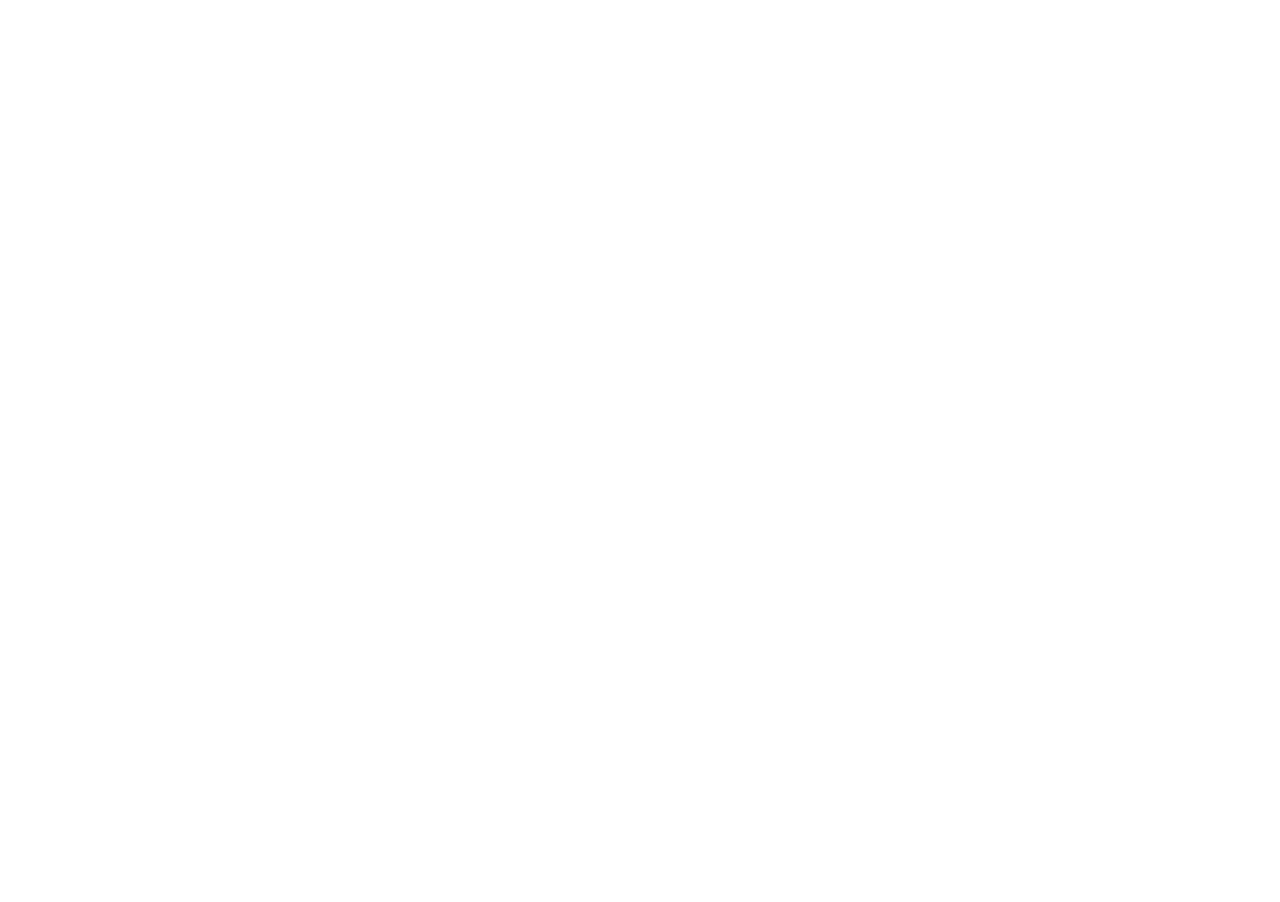
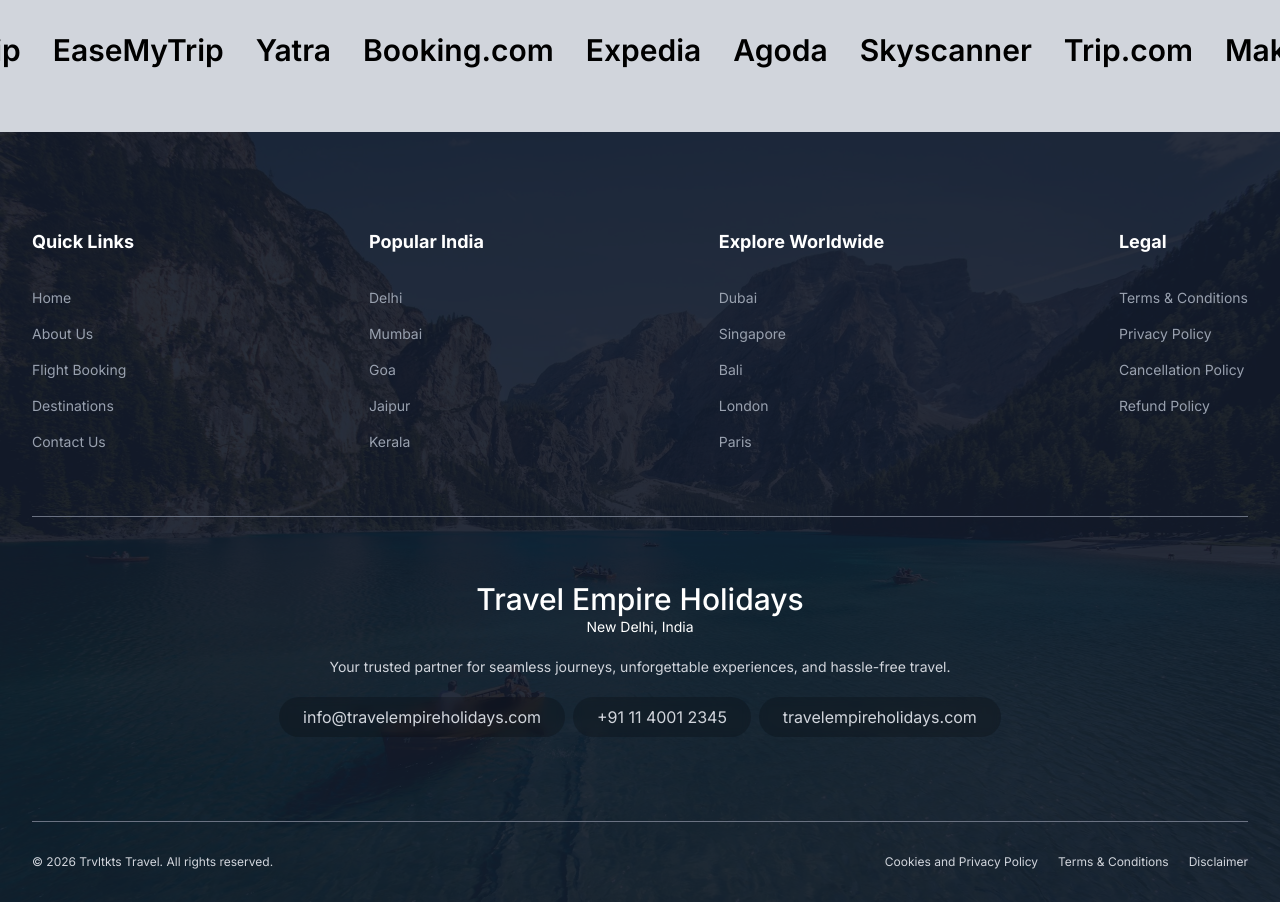
Before and after one commit to shiv-anya/teh, a Next.js app: page / in a window 1280 px wide. Shown: the part 7220-8122 px from the top of the page. Before the commit the page ends 7188 px from the top, so only its background shows below. Built offline with nearby package versions, Linux system fonts and the light colour scheme.

Commit message:
added footer

```diff
--- a/src/app/_components/Footer.jsx
+++ b/src/app/_components/Footer.jsx
@@ -0,0 +1,158 @@
+import Image from "next/image";
+import { Container } from "./UI/Container";
+import Link from "next/link";
+
+const brands = [
+  { brandName: "MakeMyTrip", logo: "" },
+  { brandName: "Goibibo", logo: "" },
+  { brandName: "Cleartrip", logo: "" },
+  { brandName: "EaseMyTrip", logo: "" },
+  { brandName: "Yatra", logo: "" },
+  { brandName: "Booking.com", logo: "" },
+  { brandName: "Expedia", logo: "" },
+  { brandName: "Agoda", logo: "" },
+  { brandName: "Skyscanner", logo: "" },
+  { brandName: "Trip.com", logo: "" },
+];
+
+const quickLinks = [
+  { title: "Home", link: "" },
+  { title: "About Us", link: "" },
+  { title: "Flight Booking", link: "" },
+  { title: "Destinations", link: "" },
+  { title: "Contact Us", link: "" },
+];
+
+const domesticDestinations = [
+  { title: "Delhi", link: "" },
+  { title: "Mumbai", link: "" },
+  { title: "Goa", link: "" },
+  { title: "Jaipur", link: "" },
+  { title: "Kerala", link: "" },
+];
+
+const internationalDestinations = [
+  { title: "Dubai", link: "" },
+  { title: "Singapore", link: "" },
+  { title: "Bali", link: "" },
+  { title: "London", link: "" },
+  { title: "Paris", link: "" },
+];
+
+const legal = [
+  { title: "Terms & Conditions", link: "" },
+  { title: "Privacy Policy", link: "" },
+  { title: "Cancellation Policy", link: "" },
+  { title: "Refund Policy", link: "" },
+];
+
+const ListedLinks = ({ list, title }) => {
+  return (
+    <div>
+      <h2 className="text-white font-bold text-lg">{title}</h2>
+      <ul className="text-sm text-gray-400 flex flex-col gap-4 mt-8">
+        {list.map((l, i) => (
+          <Link href={l.link} key={i}>
+            {l.title}
+          </Link>
+        ))}
+      </ul>
+    </div>
+  );
+};
+
+const Branding = () => {
+  return (
+    <div className="bg-gray-300 py-[clamp(1.6rem,5vw,4rem)]">
+      <Container className="overflow-hidden">
+        <div className="flex w-max items-center gap-8 animate-marquee hover:[animation-play-state:paused]">
+          {[...brands, ...brands].map((b, i) => (
+            <p key={i} className="shrink-0 text-3xl font-semibold">
+              {b.brandName}
+            </p>
+          ))}
+        </div>
+      </Container>
+    </div>
+  );
+};
+
+export const Footer = () => {
+  return (
+    <>
+      <Branding />
+
+      <div className="relative p-8">
+        <Image
+          src={"/images/mountains.jpg"}
+          alt="mountains"
+          fill
+          className="absolute inset-0 object-center object-cover"
+        />
+        <div className="absolute inset-0 bg-gray-900/90"></div>
+        <Container>
+          <div className="relative flex justify-between py-16 border-b border-gray-500 ">
+            <div>
+              <ListedLinks list={quickLinks} title={"Quick Links"} />
+            </div>
+            <div>
+              <ListedLinks
+                list={domesticDestinations}
+                title={"Popular India"}
+              />
+            </div>
+            <div>
+              <ListedLinks
+                list={internationalDestinations}
+                title={"Explore Worldwide"}
+              />
+            </div>
+            <div>
+              <ListedLinks list={legal} title={"Legal"} />
+            </div>
+          </div>
+          <div className="relative py-16 flex flex-col border-b border-gray-500 items-center text-center">
+            <div className="flex flex-col">
+              <h2 className="text-white text-3xl font-medium">
+                Travel Empire Holidays
+              </h2>
+              <p className="text-white text-sm">
+                <span>New Delhi, India</span>
+              </p>
+              <p className="text-sm text-gray-300 mt-5">
+                Your trusted partner for seamless journeys, unforgettable
+                experiences, and hassle-free travel.
+              </p>
+            </div>
+            <div className="flex w-[60%] justify-around my-5 text-gray-300">
+              <p className="bg-black/20 backdrop-blur-xs rounded-full py-2 px-6">
+                <Link href="mailto:info@travelempireholidays.com">
+                  info@travelempireholidays.com
+                </Link>
+              </p>
+
+              <p className="bg-black/20 backdrop-blur-xs rounded-full py-2 px-6">
+                <Link href="tel:+911140012345">+91 11 4001 2345</Link>
+              </p>
+
+              <p className="bg-black/20 backdrop-blur-xs rounded-full py-2 px-6">
+                <Link href="https://travelempireholidays.com">
+                  travelempireholidays.com
+                </Link>
+              </p>
+            </div>
+          </div>
+          <div className="flex justify-between text-xs text-gray-300 items-center relative pt-8">
+            <p>© 2026 Trvltkts Travel. All rights reserved.</p>
+
+            <div className="flex gap-5">
+              <Link href="/cookies-policy">Cookies and Privacy Policy</Link>
+              <Link href="/terms-conditions">Terms & Conditions</Link>
+              <Link href="/disclaimer">Disclaimer</Link>
+            </div>
+          </div>
+        </Container>
+      </div>
+    </>
+  );
+};
--- a/src/app/globals.css
+++ b/src/app/globals.css
@@ -19,6 +19,16 @@
   --breakpoint-xl: 1280px;
   --breakpoint-2xl: 1536px;
   --breakpoint-7xl: 2400px;
+  --animate-marquee: marquee 25s linear infinite;
+
+  @keyframes marquee {
+    from {
+      transform: translateX(0);
+    }
+    to {
+      transform: translateX(-50%);
+    }
+  }
 }
 
 body {
--- a/src/app/page.js
+++ b/src/app/page.js
@@ -9,6 +9,7 @@
 import { Destinations } from "./_components/Destinations";
 import { Reviews } from "./_components/Reviews";
 import { Enquiry } from "./_components/Enquiry";
+import { Footer } from "./_components/Footer";
 
 export const domesticDestinations = [
   {
@@ -215,6 +216,7 @@
         </div>
         <Reviews />
         <Enquiry />
+        <Footer />
       </div>
     </>
   );
```
Also changed, not shown: public/images/mountains.jpg (added).
